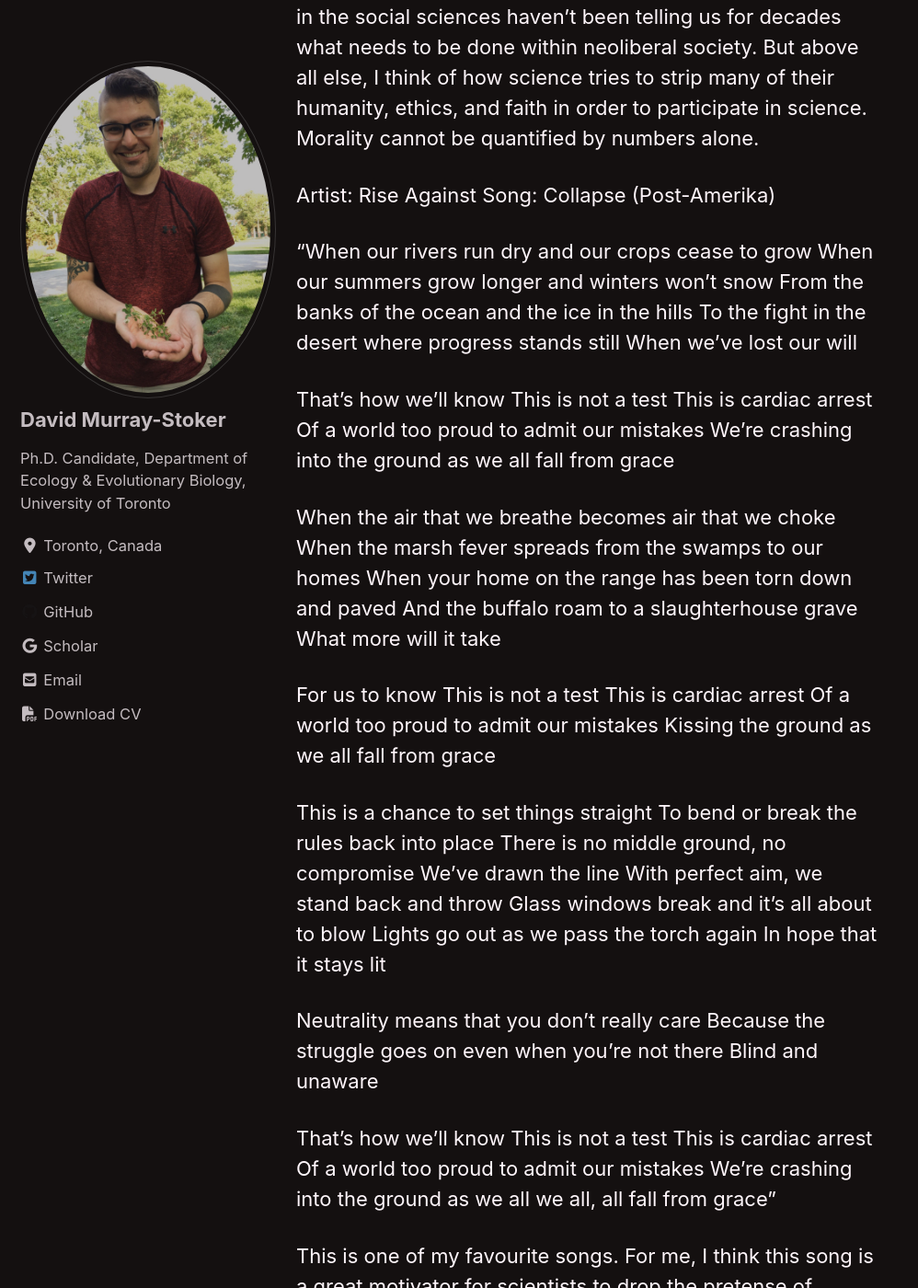
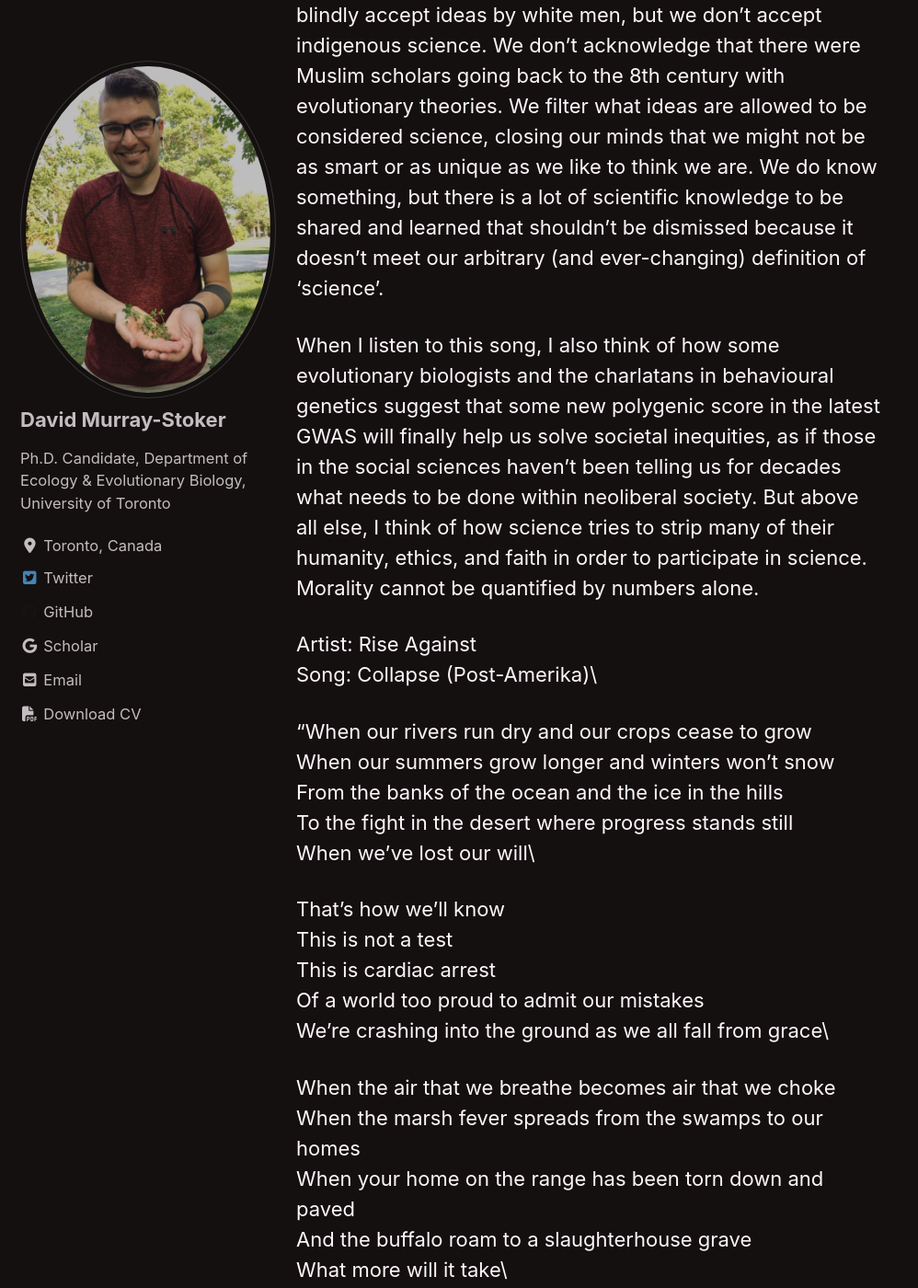
Before and after one commit to dmurraystoker/dmurraystoker.github.io, a Jekyll site: the page built from _posts/2022-07-10-post2.md, in a window 1280 px wide and 1400 px high, scrolled down 3111 px. Shown: the whole window at 92% size, without its empty margins (0-998 px from the left). Built offline with Jekyll 4.4.1, drawn with Linux system fonts in a browser that asks for light colours; cached includes are drawn as plain includes; nearby versions of some CDN libraries; some of the changed text lies outside the part shown.

Commit message:
Update 2022-07-10-post2.md

```diff
--- a/_posts/2022-07-10-post2.md
+++ b/_posts/2022-07-10-post2.md
@@ -17,13 +17,13 @@
 
 Let’s start with this assumption of objectivity for the hard sciences, and I’ll begin with a quick spoiler: there is no such thing as objectivity. We are all humyn. We all have our own biases. While the data we collect might be objective, there were countless steps to reach that point that were influenced by subjective forces.
 
-Which research provided the foundation for this study?
-Were those researchers predominantly white, cis-het men?
-Why did you test that specific hypothesis?
-Would a person with different intersectional identities and experiences have asked the same question?
-Why did you use that study system?
-Why did you clean your data in that manner?
-Why did you conduct that specific statistical test?
+- Which research provided the foundation for this study?
+- Were those researchers predominantly white, cis-het men?
+- Why did you test that specific hypothesis?
+- Would a person with different intersectional identities and experiences have asked the same question?
+- Why did you use that study system?
+- Why did you clean your data in that manner?
+- Why did you conduct that specific statistical test?
 
 Every single one of these questions on that non-exhaustive list is subjective to some degree, so it simply is not possible to have an objective output with many subjective inputs required to generate it. Now that we have gotten the nonsense of objectivity out of the way, let’s look at what different artists have to say about science and the scientific process.
 
@@ -31,37 +31,37 @@
 
 
 
-Artist = Becoming the Archetype
-Song = Dichotomy
+Artist = Becoming the Archetype\
+Song = Dichotomy\
 
-“In this hour the tower shall fall
-Initially the rationalized with futile speculations
-Which brought about their ultimately fatal calculations
-They sewed their own eyes shut
-To protect them from the light
-Closed the doorway of their minds
-Barred and sealed it shut
+“In this hour the tower shall fall\
+Initially the rationalized with futile speculations\
+Which brought about their ultimately fatal calculations\
+They sewed their own eyes shut\
+To protect them from the light\
+Closed the doorway of their minds\
+Barred and sealed it shut\
 
-Their foolish hearts were darkened
-Their vacant minds deceived
-The lies that they exchanged for truth
-Became all that they believed
-They exchanged the incorruptible
-For the image of fallen man
-Worshiped creature rather than Creator
-The image rather than his hand
+Their foolish hearts were darkened\
+Their vacant minds deceived\
+The lies that they exchanged for truth\
+Became all that they believed\
+They exchanged the incorruptible\
+For the image of fallen man\
+Worshiped creature rather than Creator\
+The image rather than his hand\
 
-The heavens wait in silence
-For the coming of the end
-As man perfects his own imperfection
-Destruction closes in
+The heavens wait in silence\
+For the coming of the end\
+As man perfects his own imperfection\
+Destruction closes in\
 
-In the grave they chose to make their beds
-Now all that they’ve created
-Comes crashing down
-Down
-Down upon their heads
-Death is waiting
+In the grave they chose to make their beds\
+Now all that they’ve created\
+Comes crashing down\
+Down\
+Down upon their heads\
+Death is waiting\
 
 In this hour the tower shall fall!”
 
@@ -73,51 +73,51 @@
 
 
 
-Artist: Rise Against
-Song: Collapse (Post-Amerika)
+Artist: Rise Against\
+Song: Collapse (Post-Amerika)\
 
-“When our rivers run dry and our crops cease to grow
-When our summers grow longer and winters won't snow
-From the banks of the ocean and the ice in the hills
-To the fight in the desert where progress stands still
-When we've lost our will
+“When our rivers run dry and our crops cease to grow\
+When our summers grow longer and winters won't snow\
+From the banks of the ocean and the ice in the hills\
+To the fight in the desert where progress stands still\
+When we've lost our will\
 
-That's how we'll know
-This is not a test
-This is cardiac arrest
-Of a world too proud to admit our mistakes
-We're crashing into the ground as we all fall from grace
+That's how we'll know\
+This is not a test\
+This is cardiac arrest\
+Of a world too proud to admit our mistakes\
+We're crashing into the ground as we all fall from grace\
 
-When the air that we breathe becomes air that we choke
-When the marsh fever spreads from the swamps to our homes
-When your home on the range has been torn down and paved
-And the buffalo roam to a slaughterhouse grave
-What more will it take
+When the air that we breathe becomes air that we choke\
+When the marsh fever spreads from the swamps to our homes\
+When your home on the range has been torn down and paved\
+And the buffalo roam to a slaughterhouse grave\
+What more will it take\
 
-For us to know
-This is not a test
-This is cardiac arrest
-Of a world too proud to admit our mistakes
-Kissing the ground as we all fall from grace
+For us to know\
+This is not a test\
+This is cardiac arrest\
+Of a world too proud to admit our mistakes\
+Kissing the ground as we all fall from grace\
 
-This is a chance to set things straight
-To bend or break the rules back into place
-There is no middle ground, no compromise
-We've drawn the line
-With perfect aim, we stand back and throw
-Glass windows break and it's all about to blow
-Lights go out as we pass the torch again
-In hope that it stays lit
+This is a chance to set things straight\
+To bend or break the rules back into place\
+There is no middle ground, no compromise\
+We've drawn the line\
+With perfect aim, we stand back and throw\
+Glass windows break and it's all about to blow\
+Lights go out as we pass the torch again\
+In hope that it stays lit\
 
-Neutrality means that you don't really care
-Because the struggle goes on even when you're not there
-Blind and unaware
+Neutrality means that you don't really care\
+Because the struggle goes on even when you're not there\
+Blind and unaware\
 
-That's how we'll know
-This is not a test
-This is cardiac arrest
-Of a world too proud to admit our mistakes
-We're crashing into the ground as we all we all, all fall from grace”
+That's how we'll know\
+This is not a test\
+This is cardiac arrest\
+Of a world too proud to admit our mistakes\
+We're crashing into the ground as we all we all, all fall from grace”\
 
 This is one of my favourite songs. For me, I think this song is a great motivator for scientists to drop the pretense of ‘neutrality’ and ‘let’s stick to the science’ because your neutrality means you don’t really care. There is more than enough evidence of biodiversity loss and how that affects communities and ecosystems. Are you telling me that doesn’t inform your research? If it informs your scientific research, why doesn’t it inform your personal and public life? We do not exist in vacuums from the problems we study.
 
@@ -127,14 +127,14 @@
 
 
 
-Artist: capacities
-Song: Academic Flexing
+Artist: capacities\
+Song: Academic Flexing\
 
-“There is value in our every day experience that far exceeds
-expensive condescension. While they theorize in comfort
-study the words of the text that's assigned that offer no practical
-application. Dying to prove how fast they outgrow their own ideals
-while the rest of us take comfort in the substance of the real world”
+“There is value in our every day experience that far exceeds\
+expensive condescension. While they theorize in comfort\
+study the words of the text that's assigned that offer no practical\
+application. Dying to prove how fast they outgrow their own ideals\
+while the rest of us take comfort in the substance of the real world”\
 
 As the name suggests, this song is a critique of academia. I’ve worked a fair few jobs so far in my life. During high school, I was a bagger and cashier at a grocery store. In undergrad, I worked 2-3 jobs: meter maid/parking garage attendant, lab manager, and football gameday parking (in the fall at UGA). I also did field sampling for a graduate student while working those other jobs and doing my own research. Between undergrad and coming to the University of Toronto, I waited tables at an Italian restaurant. In all of those jobs, I gained a lot of invaluable experience and skills. I worked with a lot of great people, and many of them never set foot in a college classroom. The idea that academia can be elitist is very true. The atmosphere can be overwhelming and intimidating to those who are first generation students or don’t reflect who the system was designed to serve (white, cis-het men). Academia doesn’t make us better than anyone. And in some cases, academia certainly makes us worse.
 
```
